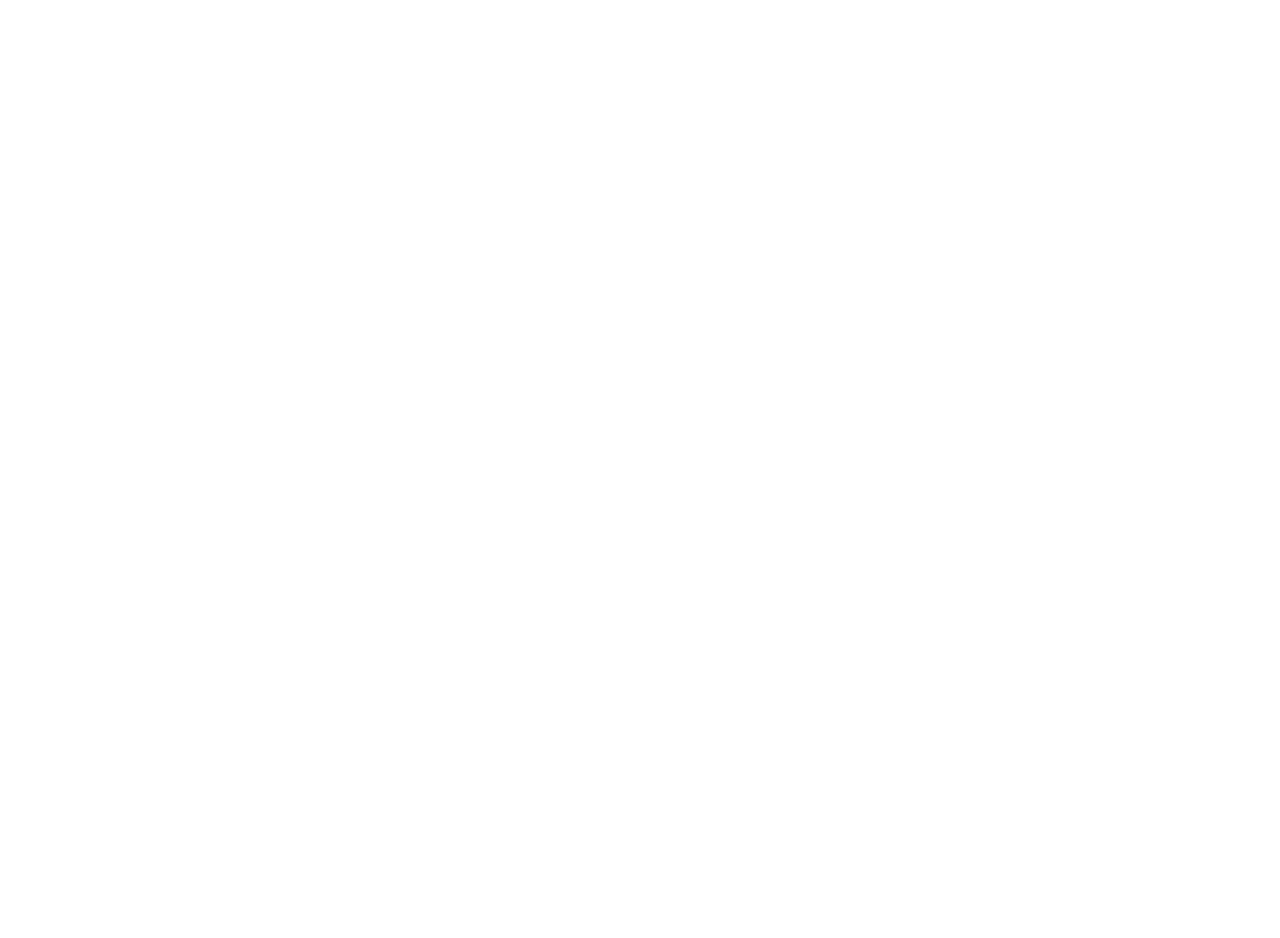
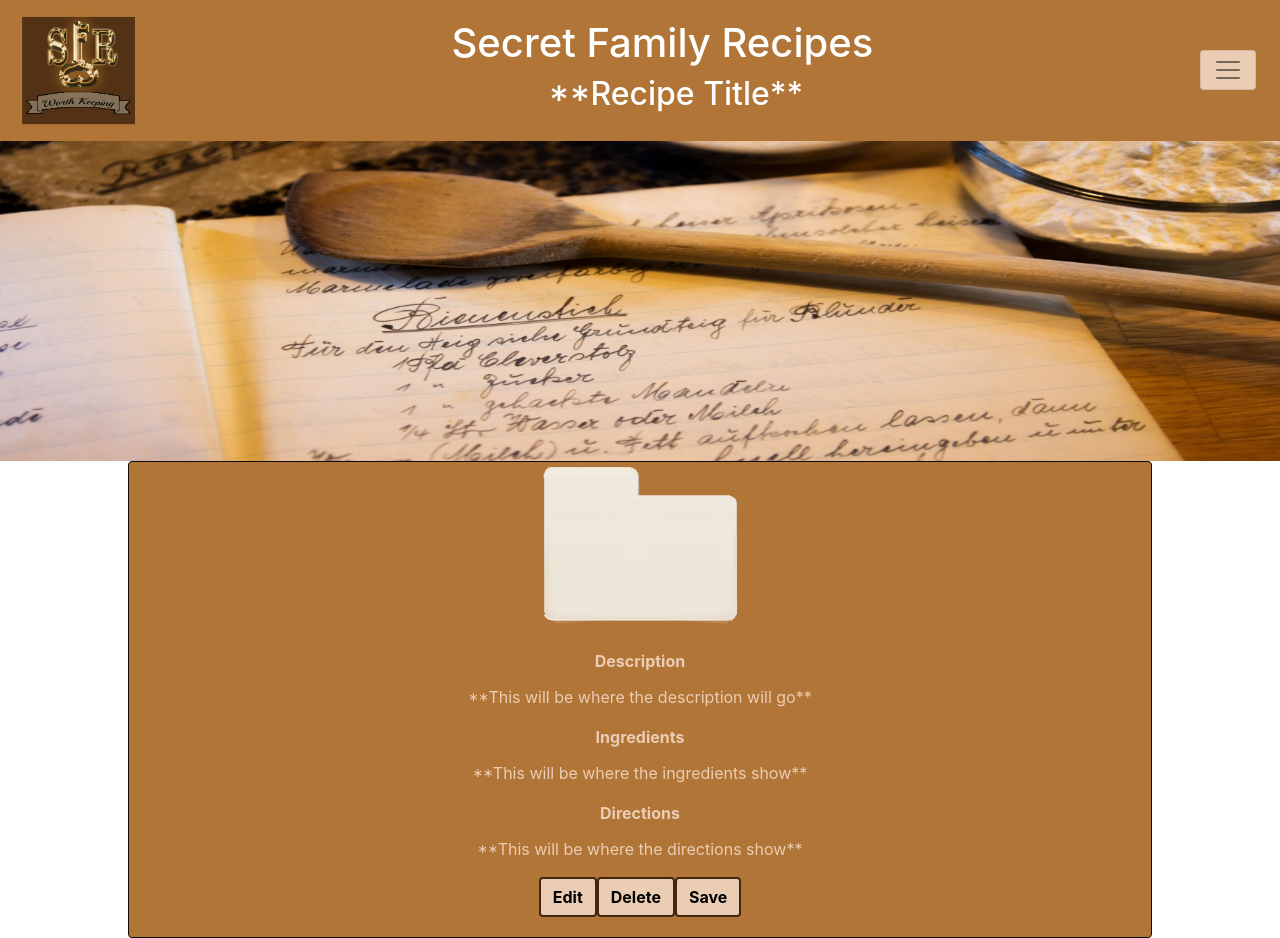
Before and after one commit to BW-Secret-Recipes-2-Krisda/front-end, a React (Create React App) app in the folder recipes/: page /viewrecipe in a window 1280 px wide. Before the commit the page ends 800 px from the top, so only its background shows below. Built offline with nearby package versions, Linux system fonts and the light colour scheme.

Commit message:
designing skeleton of ViewRecipe page

```diff
--- a/recipes/src/App.js
+++ b/recipes/src/App.js
@@ -3,6 +3,7 @@
 import SignUp from './components/SignUp';
 import NewRecipes from './components/NewRecipes';
 import SavedRecipes from './components/SavedRecipes';
+import ViewRecipe from './components/ViewRecipe';
 // import './App.css';
 
 function App() {
@@ -20,6 +21,9 @@
       <Route path='/savedrecipes'>
         <SavedRecipes />
       </Route>
+      <Route path='/viewrecipe'>
+        <ViewRecipe />
+      </Route>
     </div>
   );
 }
--- a/recipes/src/components/NewRecipes.js
+++ b/recipes/src/components/NewRecipes.js
@@ -46,7 +46,7 @@
         <div>
             <Navbar style={{ background: '#b17537' }} light>
                 <img style={{ width: '10%', marginRight: '30%' }} src={VintageRecipeCardwithTab} alt='' />
-                <NavbarBrand href="/" className="mr-auto"><h1>Add A New Recipe</h1></NavbarBrand>
+                <NavbarBrand href="/" className="mr-auto"><h1>Add or Edit A New Recipe</h1></NavbarBrand>
                 <NavbarToggler onClick={toggleNavbar} style={{ background: '#edcbd4' }} />
                 <Collapse isOpen={!collapsed} navbar>
                     <Nav navbar>
--- /dev/null
+++ b/recipes/src/components/ViewRecipe.js
@@ -0,0 +1,81 @@
+import React, { useState, useEffect } from 'react';
+import {
+    Collapse, Navbar, NavbarToggler, NavbarBrand, Nav, NavItem, NavLink, Button, Card, CardImg, CardText, CardBody, CardLink,
+    CardTitle, CardSubtitle
+} from 'reactstrap';
+import Axios from 'axios';
+
+import MarketingPage from '../components/MarketingPage.png';
+import LogoGold from '../components/LogoGold.png';
+import vintageRecipeCardwithTabBlanked from '../components/vintageRecipeCardwithTabBlanked.png';
+import { Link } from 'react-router-dom';
+
+const ViewRecipe = () => {
+    const [collapsed, setCollapsed] = useState(true);
+
+    const toggleNavbar = () => setCollapsed(!collapsed);
+
+    return (
+        <>
+            <Navbar style={{ background: '#b17537', color: '#ebcdb4' }} light>
+                <img style={{ width: '10%' }} src={LogoGold} alt='' />
+                <NavbarBrand href="/" style={{ color: 'white' }}>
+                    <h1>
+                        Secret Family Recipes
+                    </h1>
+                    <h2 style={{ marginLeft: '23%' }}>**Recipe Title**</h2>
+                </NavbarBrand>
+                <NavbarToggler onClick={toggleNavbar} className='mr-2' style={{ background: '#ebcdb4' }} />
+                <Collapse isOpen={!collapsed} navbar>
+                    <Nav navbar>
+                        <NavItem >
+                            <NavLink href="/newrecipeform" style={{ color: '#ebcdb4', fontWeight: 'bold' }}>
+                                Add New Recipe
+                            </NavLink>
+                        </NavItem>
+                        <NavItem>
+                            <NavLink href="" style={{ color: '#ebcdb4', fontWeight: 'bold' }}>
+                                Search Recipes
+                            </NavLink>
+                        </NavItem>
+                    </Nav>
+                </Collapse>
+            </Navbar>
+            <img style={{ width: '100%', height: '40vh' }} src={MarketingPage} />
+            <div>
+                <Card style={{ background: '#b17537', border: '1px ridge #110906', width: '80%', margin: '0 auto' }}>
+                    <CardImg style={{ width: '20%', margin: '0 auto' }} src={vintageRecipeCardwithTabBlanked} alt="Card image cap" />
+                    <CardBody style={{ textAlign: 'center', color: '#ebcdb4' }}>
+                        <CardTitle style={{ fontWeight: 'bold' }}>
+                            Description
+                        </CardTitle>
+                        <CardText>**This will be where the description will go**</CardText>
+                        <CardTitle style={{ fontWeight: 'bold' }}>
+                            Ingredients
+                        </CardTitle>
+                        <CardText>**This will be where the ingredients show**
+                        </CardText>
+                        <CardTitle style={{ fontWeight: 'bold' }}>
+                            Directions
+                        </CardTitle>
+                        <CardText>**This will be where the directions show**
+                        </CardText>
+                        <Link to='/newrecipeform'>
+                            <Button style={{ background: '#ebcdb4', color: 'black', fontWeight: 'bold', border: '2px solid #43260f' }}>
+                                Edit
+                        </Button>
+                        </Link>
+                        <Button style={{ background: '#ebcdb4', color: 'black', fontWeight: 'bold', border: '2px solid #43260f' }}>
+                            Delete
+                        </Button>
+                        <Button style={{ background: '#ebcdb4', color: 'black', fontWeight: 'bold', border: '2px solid #43260f' }}>
+                            Save
+                        </Button>
+                    </CardBody>
+                </Card>
+            </div>
+        </>
+    )
+};
+
+export default ViewRecipe;
```
Also changed, not shown: recipes/src/components/SavedRecipes.js (+8 -8 lines).
